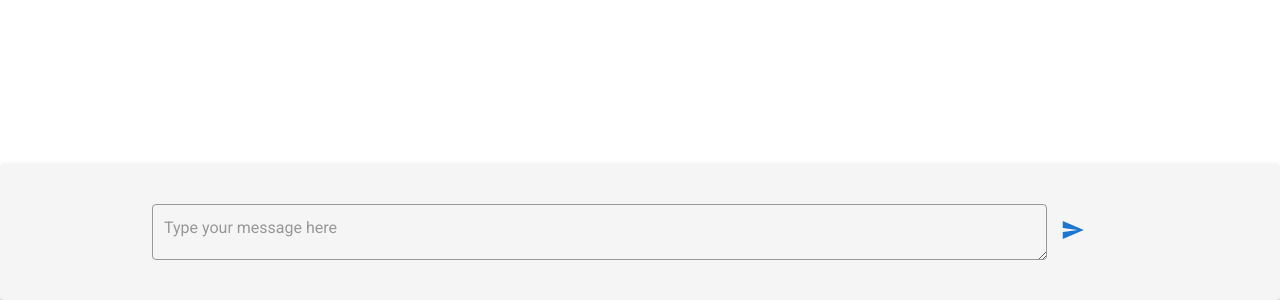
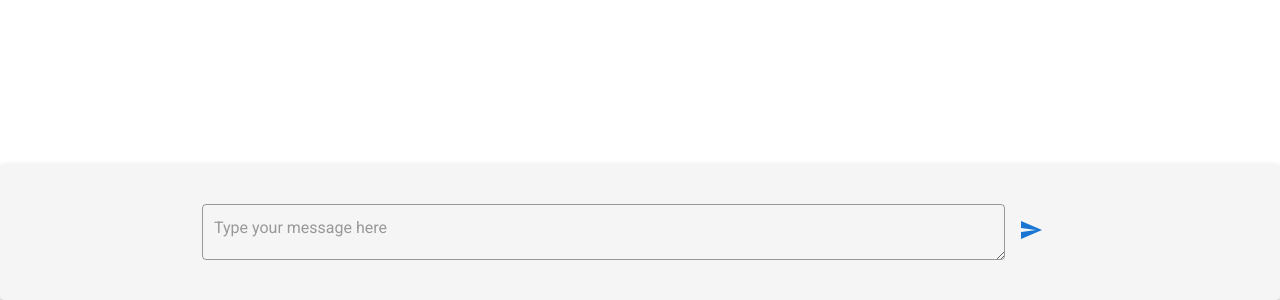
Before and after one commit to saeedmaldosary/vuetify-ChatCoder, a Vue app in the folder frontend/: page /#/chat in a window 1280 px wide. Shown: the part 500-800 px from the top of the page. Built offline with nearby package versions, Linux system fonts and the light colour scheme.

Commit message:
Add page wrapper to chat view

```diff
--- a/frontend/src/views/ChatView.vue
+++ b/frontend/src/views/ChatView.vue
@@ -1,4 +1,5 @@
 <template>
+  <div class="page-wrapper">
     <v-container fluid fill-height>
       <v-layout column>
         <v-flex grow>
@@ -8,7 +9,7 @@
           <v-card color="grey lighten-4">
             <v-card-text>
               <v-container>
-              <v-row class="area">
+                <v-row class="textarea">
                   <v-col cols="12">
                     <v-row no-gutters>
                       <v-col cols="11">
@@ -39,6 +40,7 @@
         </v-flex>
       </v-layout>
     </v-container>
+  </div>
 </template>
 
 <script>
@@ -60,6 +62,11 @@ export default {
 </script>
 
 <style scoped>
+.page-wrapper {
+  max-width: 900px;
+  margin: 0 auto;
+}
+
 .v-card {
   position: fixed;
   bottom: 0;
@@ -68,8 +75,8 @@ export default {
   z-index: 1;
 }
 
-.area {
+.textarea {
   margin: auto;
-  max-width: 1000px;
+  max-width: 900px;
 }
 </style>
```
Lines whose indentation alone changed are shown as unchanged.
